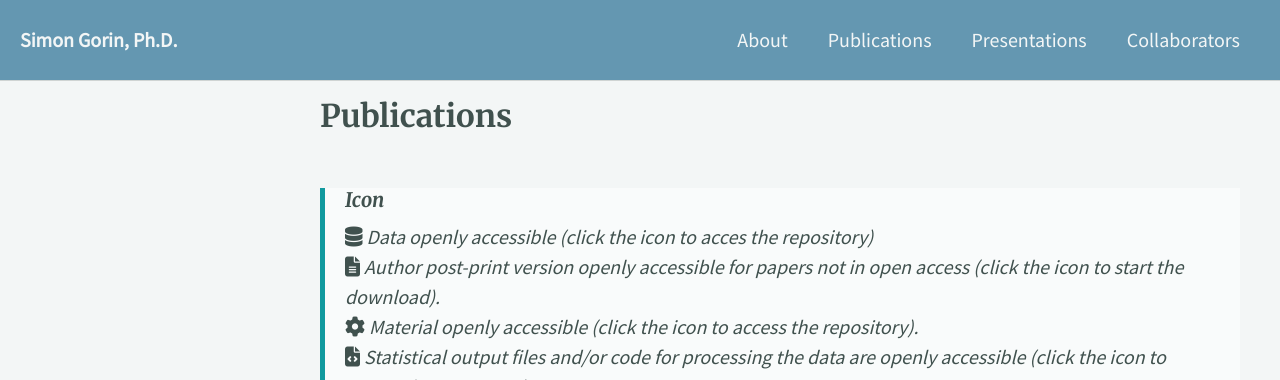
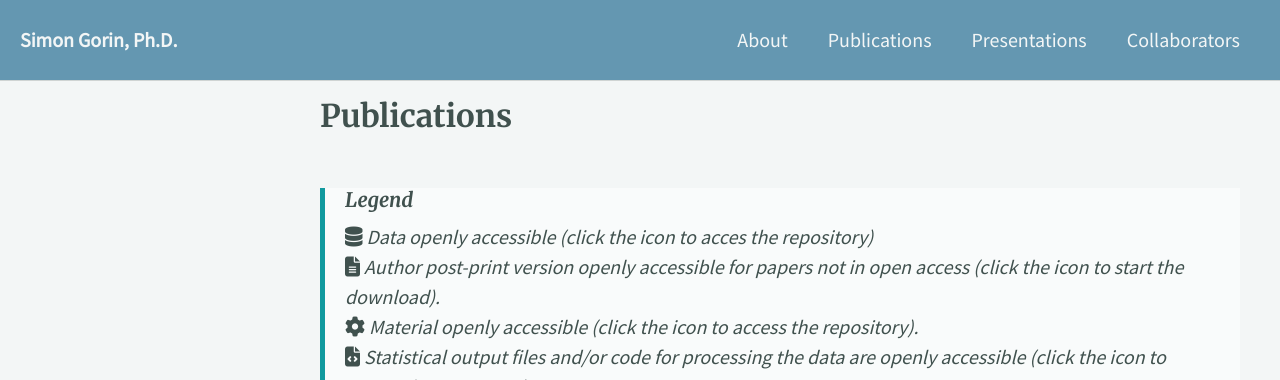
Before and after one commit to gorinsimon/gorinsimon.github.io, a Jekyll site: the page built from _pages/publications.md, in a window 1280 px wide and 900 px high. Shown: the top 380 px of the window. Built offline with Jekyll 4.4.1, drawn with Linux system fonts in a browser that asks for light colours; cached includes are drawn as plain includes; nearby versions of some CDN libraries; some web fonts are replaced.

Commit message:
fixes some typo

```diff
--- a/_pages/publications.md
+++ b/_pages/publications.md
@@ -4,7 +4,7 @@ title: Publications
 classes: wide
 ---
 
-> ### Icon
+> ### Legend
 > <i class="fas fa-database"></i> Data openly accessible (click the icon to acces the repository) <br/>
 > <i class="fas fa-file-alt"></i> Author post-print version openly accessible for papers not in open access (click the icon to start the download). <br/>
 > <i class="fas fa-cog"></i> Material openly accessible (click the icon to access the repository). <br/>
```
